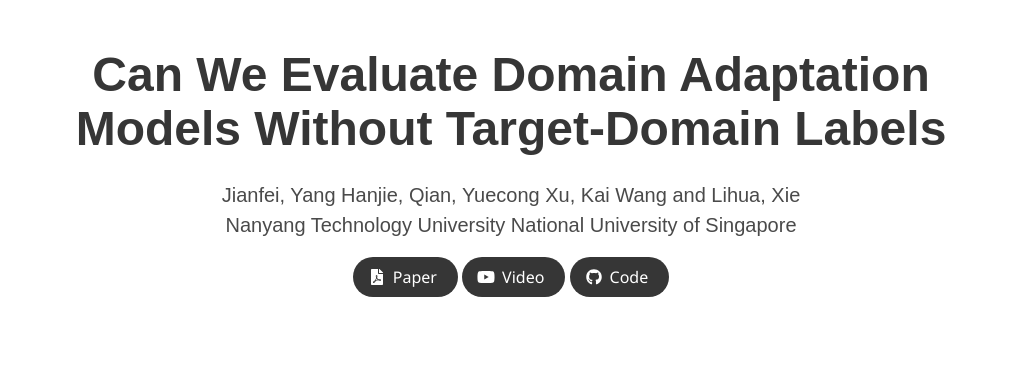
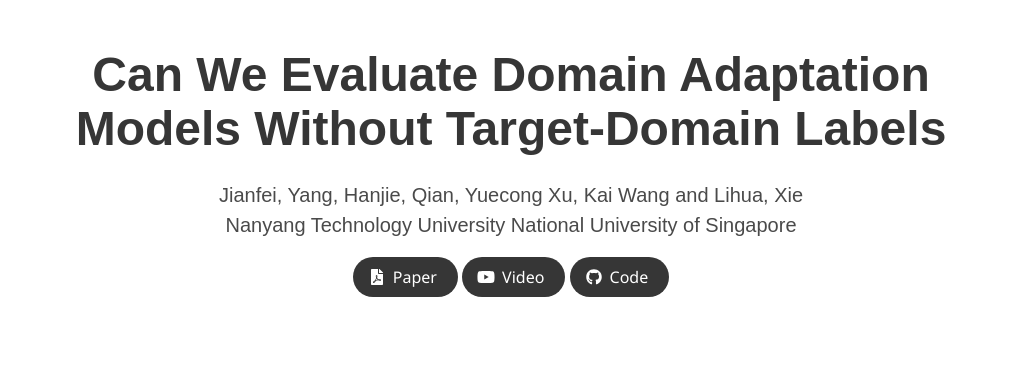
Before and after one commit to sleepyseal/TransferScoreWeb, a Jekyll site: the page built from index.md, in a window 1280 px wide. Shown: the top 377 px of the page, without its empty margins (129-1151 px from the left). Built offline with Jekyll 4.4.1, drawn with Linux system fonts in a browser that asks for light colours; some web fonts are replaced.

```diff
--- a/index.md
+++ b/index.md
@@ -4,7 +4,7 @@ permalink: /
 
 title: Can We Evaluate Domain Adaptation Models Without Target-Domain Labels
 authors:
-    Jianfei, Yang Hanjie, Qian, Yuecong Xu, Kai Wang and Lihua, Xie
+    Jianfei, Yang, Hanjie, Qian, Yuecong Xu, Kai Wang and Lihua, Xie
 affiliations:
     Nanyang Technology University
     National University of Singapore
```
